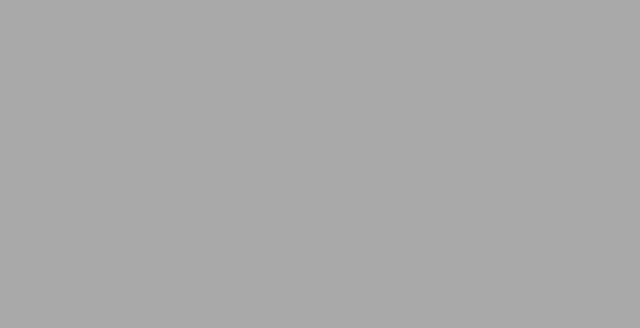
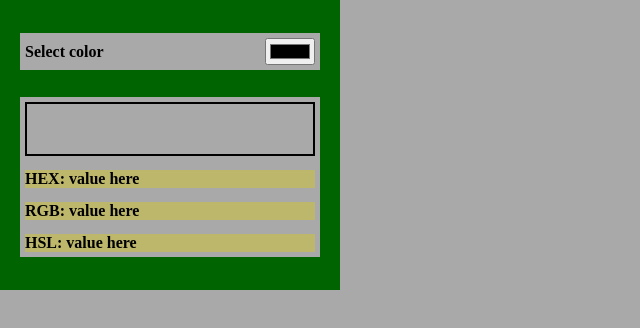
Before and after one commit to I8Superman/color-selector, a plain HTML site: page index.html in a window 1280 px wide. Shown: the whole page, without its empty margins (0-640 px from the left). Drawn offline with Linux system fonts and the light colour scheme.

Commit message:
Basic CSS and HTML in place

```diff
--- a/color_selector.css
+++ b/color_selector.css
@@ -1,5 +1,48 @@
+
+* {
+    margin: 0px;
+}
+
 body {
+    position: relative;
     height: 100%;
     width: 100%;
     background-color: darkgray;
 }
+
+#converter {
+    background-color: darkgreen;
+    position: absolute;
+    padding: 20px;
+    width: 300px;
+    height: 250px;
+    display: flex;
+    flex-direction: column;
+    justify-content: space-around;
+}
+
+#selector_container {
+    background-color: darkgrey;
+    display: flex;
+    justify-content: space-between;
+    align-items: center;
+    padding: 5px;
+}
+
+#display {
+    background-color: darkgray;
+    padding: 5px;
+    height: 150px;
+    display: flex;
+    flex-direction: column;
+    justify-content: space-between;
+}
+
+#color_field {
+    height: 50px;
+    border: 2px solid black;
+}
+
+.value {
+    background-color: darkkhaki;
+}
--- a/color_selector.js
+++ b/color_selector.js
@@ -1,2 +1,15 @@
 "use strict";
-console.log('Yerp!');
+console.log("Yerp!");
+const qs = (s) => document.querySelector(s);
+
+window.addEventListener('DOMContentLoaded', init);
+
+function init() {
+  const input = qs("input");
+  input.addEventListener('input', handleInput);
+}
+
+function handleInput(e) {
+
+  console.log(this.value);
+}
--- a/index.html
+++ b/index.html
@@ -8,6 +8,19 @@
     <link rel="stylesheet" href="color_selector.css">
 </head>
 <body>
+    <div id="converter">
+        <div id="selector_container">
+            <h4>Select color</h4>
+            <input type="color" id="my_color">
+        </div>
+        <div id="display">
+            <div id="color_field"></div>
+            <h4 class="value hex">HEX: <span>value here</span></h4>
+            <h4 class="value rgb">RGB: <span>value here</span></h4>
+            <h4 class="value hsl">HSL: <span>value here</span></h4>
+        </div>
+    </div>
+
     <script src="color_selector.js"></script>
 </body>
 </html>
```
